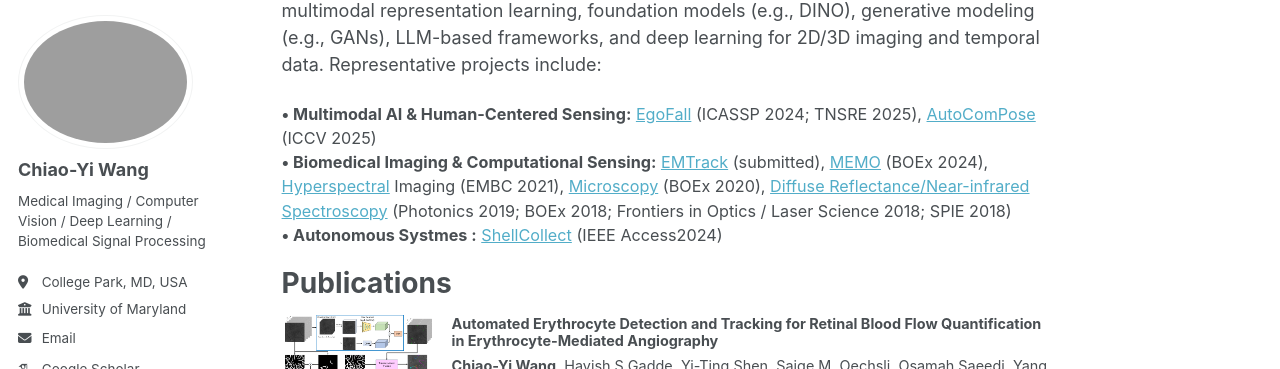
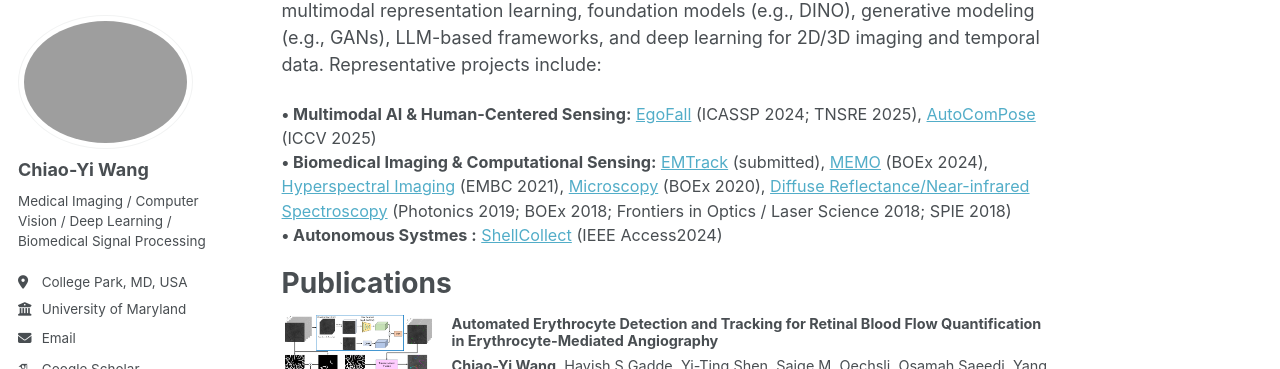
Before and after one commit to chiaoyiwang0424/chiaoyiwang0424.github.io, a Jekyll site: the page built from _pages/about.md, in a window 1280 px wide and 900 px high, scrolled down 610 px. Shown: the part 84-453 px from the top of the window. Built offline with Jekyll 4.4.1, drawn with Linux system fonts in a browser that asks for light colours; some web fonts are replaced.

Commit message:
update summary

```diff
--- a/_pages/about.md
+++ b/_pages/about.md
@@ -24,7 +24,7 @@ My research focuses on applying <strong>machine learning and computer vision to
 
 <div style="font-size: 0.9em; margin-top: 0; margin-bottom: 20px;">
 <strong>&bull; Multimodal AI & Human-Centered Sensing:</strong> <a href="#egofall">EgoFall</a> (ICASSP 2024; TNSRE 2025), <a href="#autocompose">AutoComPose</a> (ICCV 2025)<br>
-<strong>&bull; Biomedical Imaging & Computational Sensing:</strong> <a href="#memo">EMTrack</a> (submitted), <a href="#memo">MEMO</a> (BOEx 2024), <a href="#hsi">Hyperspectral</a> Imaging (EMBC 2021), <a href="#microscopy">Microscopy</a> (BOEx 2020), <a href="#spectroscopy">Diffuse Reflectance/Near-infrared Spectroscopy</a> (Photonics 2019; BOEx 2018; Frontiers in Optics / Laser Science 2018; SPIE 2018)<br>
+<strong>&bull; Biomedical Imaging & Computational Sensing:</strong> <a href="#memo">EMTrack</a> (submitted), <a href="#memo">MEMO</a> (BOEx 2024), <a href="#hsi">Hyperspectral Imaging</a> (EMBC 2021), <a href="#microscopy">Microscopy</a> (BOEx 2020), <a href="#spectroscopy">Diffuse Reflectance/Near-infrared Spectroscopy</a> (Photonics 2019; BOEx 2018; Frontiers in Optics / Laser Science 2018; SPIE 2018)<br>
 <strong>&bull; Autonomous Systmes :</strong> <a href="#shell">ShellCollect</a> (IEEE Access2024)<br>
 
 
```
